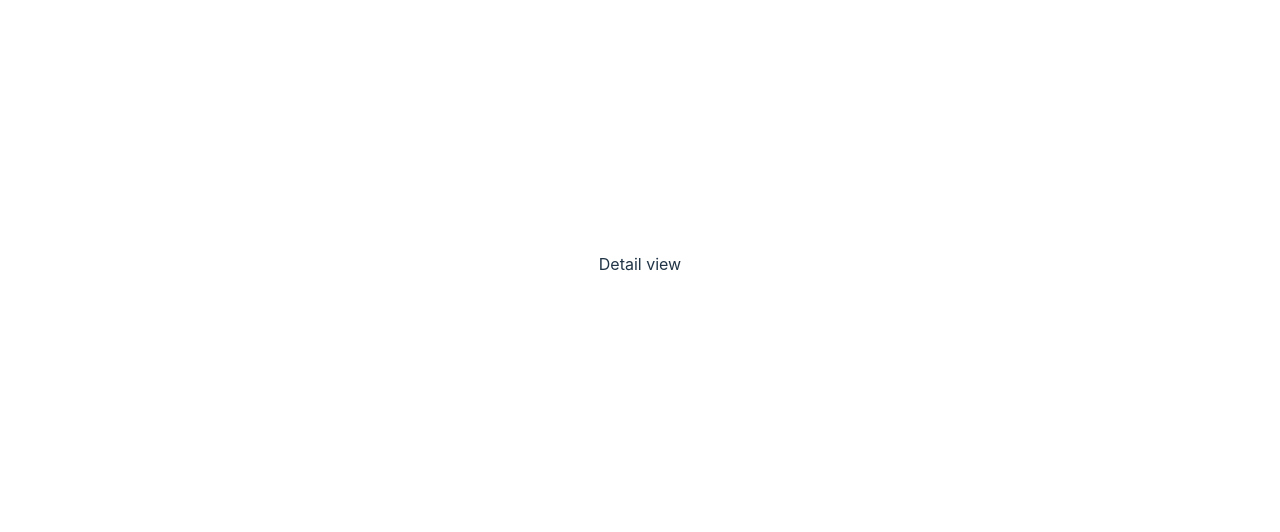
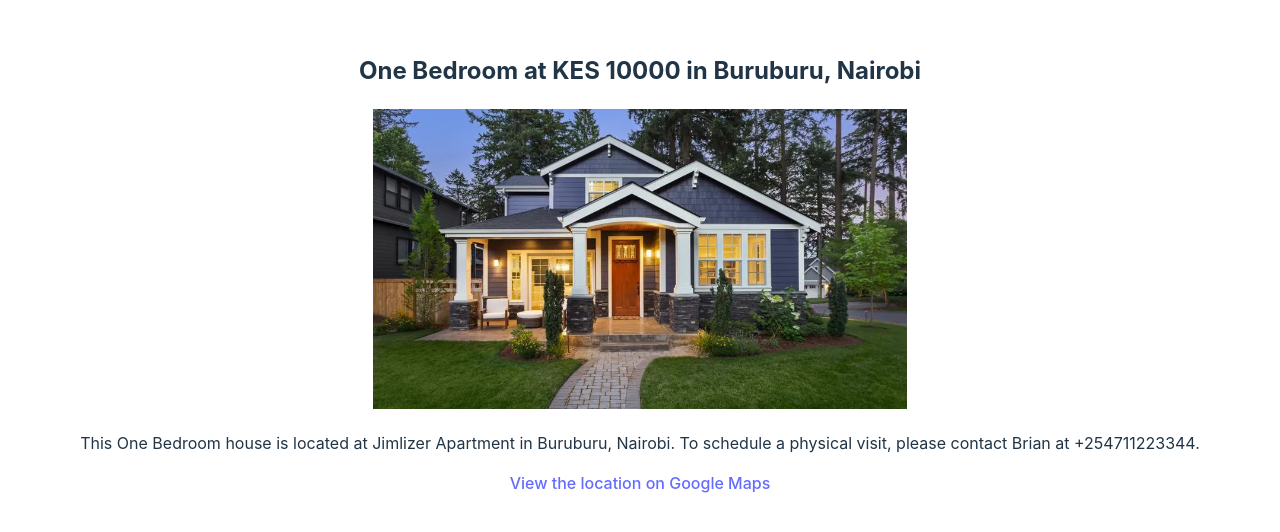
Before and after one commit to dexterbrian/House-Quest, a React (Vite) app: page /houses/1 in a window 1280 px wide. Shown: the part 136-668 px from the top of the page. Built offline with nearby package versions, Linux system fonts and the light colour scheme.

Commit message:
Displaying house details in the DetailView component

```diff
--- a/src/components/DetailView.jsx
+++ b/src/components/DetailView.jsx
@@ -1,7 +1,24 @@
-function DetailView() {
+import houseImage from "/house-image.jpg";
+
+function DetailView({ house }) {
   return (
     <>
-      <p>Detail view</p>
+      <h2>
+        {house.house_type} at KES {house.rent} in {house.location}, {house.city}
+      </h2>
+      <img
+        src={houseImage}
+        height="300"
+        onClick={() => {
+          history.push(`/houses/${house.id}`);
+        }}
+      />
+      <p>
+        This {house.house_type} house is located at {house.building} in{" "}
+        {house.location}, {house.city}. To schedule a physical visit, please
+        contact {house.owner} at {house.phone}.
+      </p>
+      <a href={house.coordinates}>View the location on Google Maps</a>
     </>
   );
 }
```
